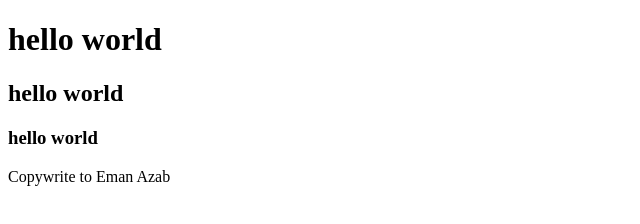
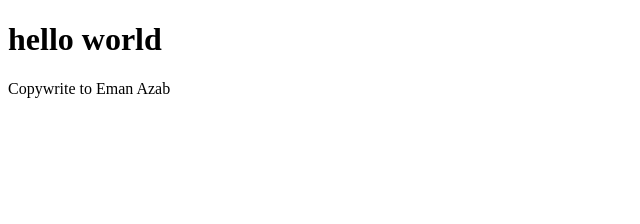
Before and after one commit to EmanAzab/Test-repo, a plain HTML site: page index.html in a window 1280 px wide. Shown: the whole page, without its empty margins (0-640 px from the left). Drawn offline with Linux system fonts and the light colour scheme.

Commit message:
remove h2 and h3

```diff
--- a/index.html
+++ b/index.html
@@ -6,8 +6,6 @@
   </head>
   <body>
     <h1>hello world</h1>
-    <h2>hello world</h2>
-    <h3>hello world</h3>
     <footer>
       <p>Copywrite to Eman Azab</p>
     </footer>
```
